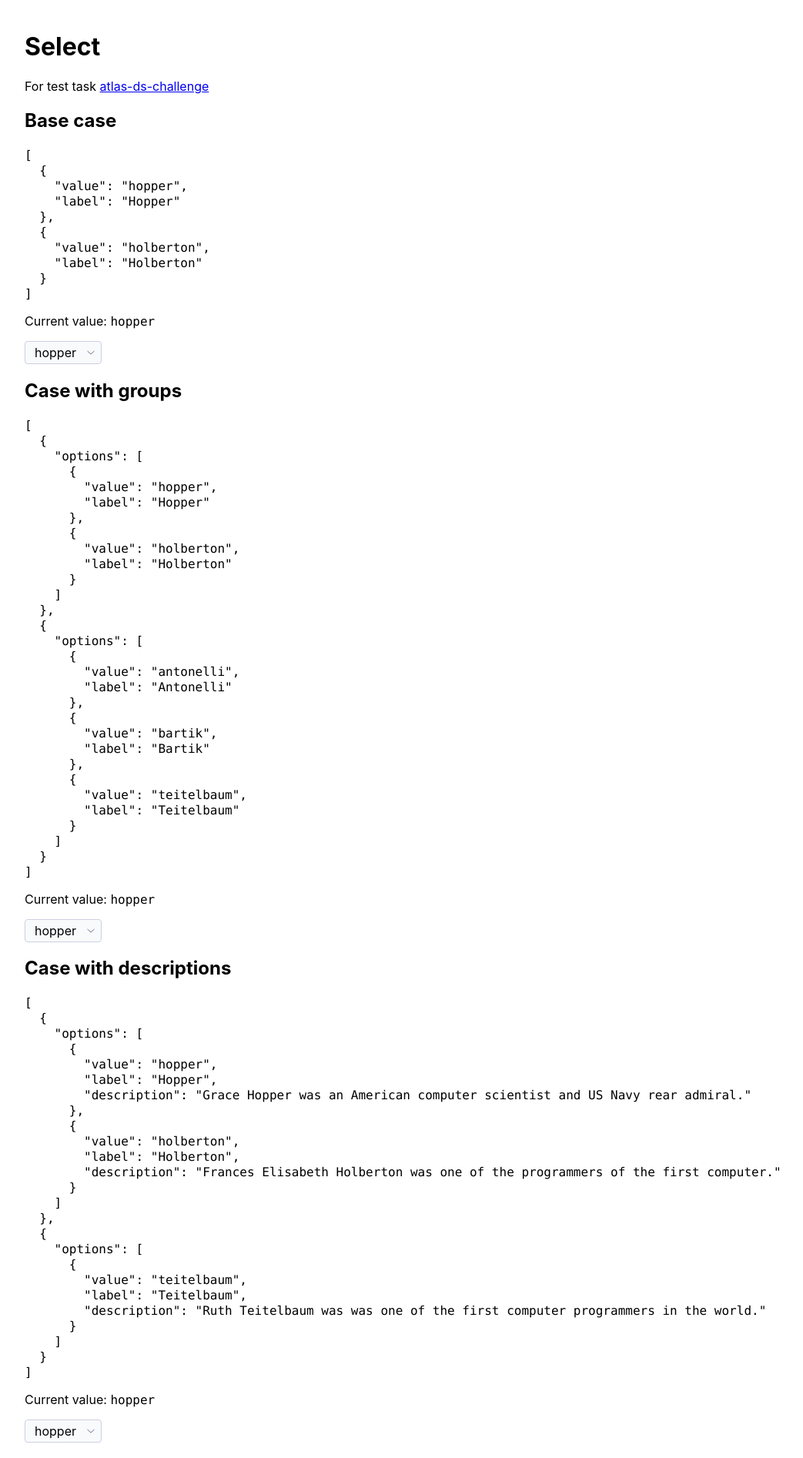
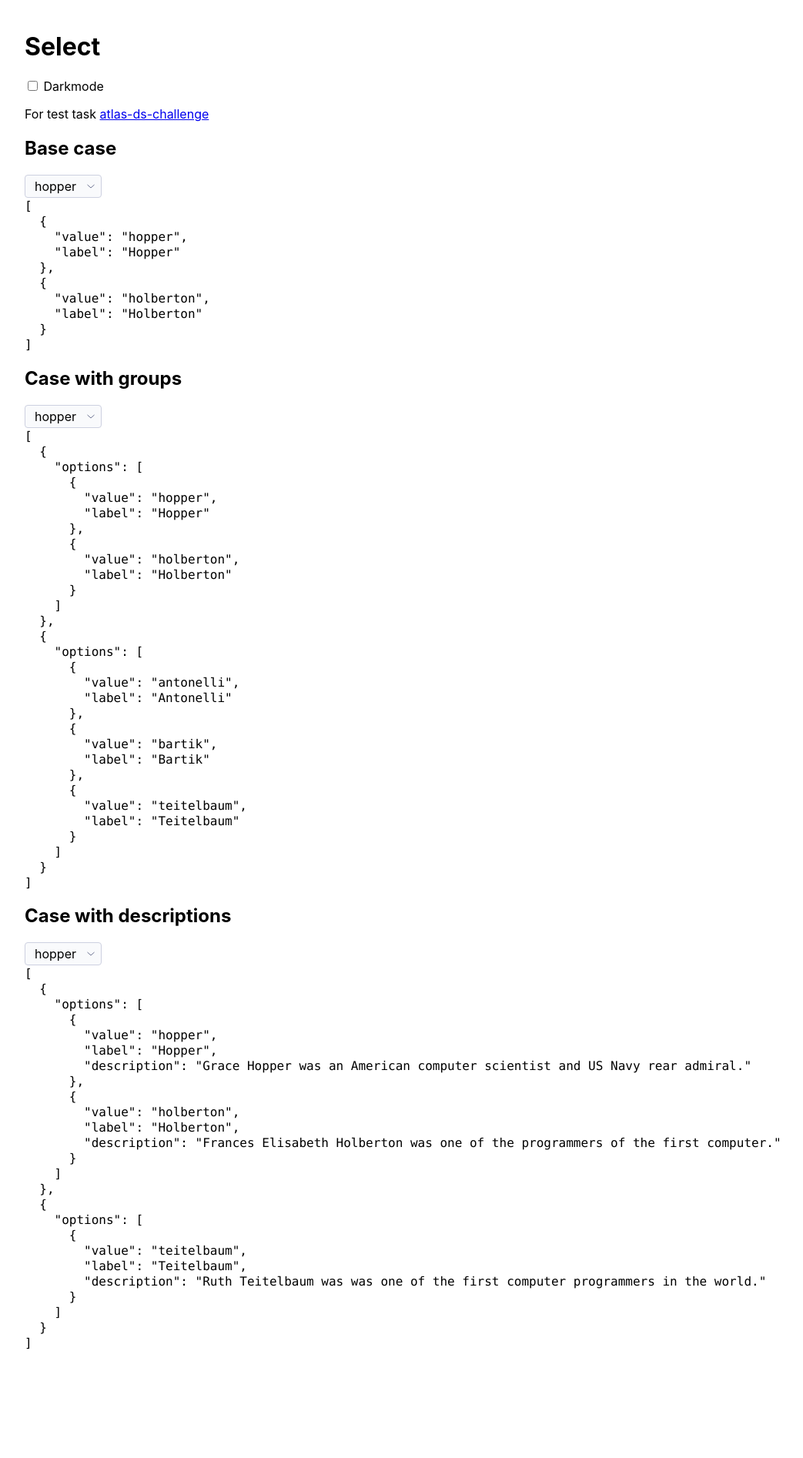
Before and after one commit to AndreiEres/adjust-ui, a React (Create React App) app: page / in a window 1280 px wide. Shown: the whole page at 77% size, without its empty margins (208-1251 px from the left). After the commit the page ends 1774 px from the top, so only its background shows below. Built offline with nearby package versions, Linux system fonts and the light colour scheme.

Commit message:
Add dark mode

```diff
--- a/src/App.tsx
+++ b/src/App.tsx
@@ -53,6 +53,7 @@ const descriptionOptions = [
 ]
 
 const App: React.FC = () => {
+  const [mode, setMode] = React.useState<'light' | 'dark'>('light')
   const [flatOptionsValue, setFlatOptionsValue] = React.useState(
     flatOptions[0].value
   )
@@ -62,10 +63,20 @@ const App: React.FC = () => {
   const [descriptionOptionsValue, setDescriptionOptionsValue] = React.useState(
     descriptionOptions[0].options[0].value
   )
+  const toggleMode = () => setMode(mode === 'dark' ? 'light' : 'dark')
 
   return (
+    <div className={mode}>
       <div className='container'>
         <h1>Select</h1>
+        <label>
+          <input
+            type='checkbox'
+            checked={mode === 'dark'}
+            onChange={toggleMode}
+          />{' '}
+          Darkmode
+        </label>
         <p>
           For test task{' '}
           <a href='https://github.com/spaceship-forks/atlas-ds-challenge'>
@@ -74,39 +85,34 @@ const App: React.FC = () => {
         </p>
 
         <h2>Base case</h2>
-      <code>{prettify(flatOptions)}</code>
-      <p>
-        Current value: <code>{flatOptionsValue}</code>
-      </p>
         <Select
           value={flatOptionsValue}
           options={flatOptions}
+          mode={mode}
           onChange={setFlatOptionsValue}
         />
+        <code>{prettify(flatOptions)}</code>
 
         <h2>Case with groups</h2>
-      <code>{prettify(groupOptions)}</code>
-      <p>
-        Current value: <code>{groupOptionsValue}</code>
-      </p>
         <Select
           value={groupOptionsValue}
           options={groupOptions}
           showDescription
+          mode={mode}
           onChange={setGroupOptionsValue}
         />
+        <code>{prettify(groupOptions)}</code>
 
         <h2>Case with descriptions</h2>
-      <code>{prettify(descriptionOptions)}</code>
-      <p>
-        Current value: <code>{descriptionOptionsValue}</code>
-      </p>
         <Select
           value={descriptionOptionsValue}
           options={descriptionOptions}
           showDescription
+          mode={mode}
           onChange={setDescriptionOptionsValue}
         />
+        <code>{prettify(descriptionOptions)}</code>
+      </div>
     </div>
   )
 }
--- a/src/components/select/Select.tsx
+++ b/src/components/select/Select.tsx
@@ -1,5 +1,6 @@
 import PropTypes from 'prop-types'
 import React from 'react'
+import { cn } from '../../utils/classnames'
 import { SelectOptionsList } from './SelectOptionsList'
 import { SelectTrigger } from './SelectTrigger'
 import s from './styles.module.css'
@@ -9,9 +10,11 @@ export const Select: React.FC<SelectProps> = ({
   value,
   options,
   showDescription = false,
+  mode = 'light',
   onChange,
 }) => {
   const [isOpen, setIsOpen] = React.useState(false)
+  const isDarkMode = mode === 'dark'
   const open = () => setIsOpen(true)
   const handleClick = (newValue: string) => {
     setIsOpen(false)
@@ -21,7 +24,7 @@ export const Select: React.FC<SelectProps> = ({
   if (options.length === 0) return null
 
   return (
-    <div className={s.root}>
+    <div className={cn(s.root, isDarkMode && s.darkMode)}>
       <SelectTrigger label={value} onClick={open} />
       {isOpen && (
         <SelectOptionsList
@@ -39,5 +42,6 @@ Select.propTypes = {
   value: PropTypes.string.isRequired,
   options: PropTypes.array.isRequired,
   showDescription: PropTypes.bool,
+  mode: PropTypes.oneOf(['light', 'dark']),
   onChange: PropTypes.func,
 }
--- a/src/components/select/styles.module.css
+++ b/src/components/select/styles.module.css
@@ -1,3 +1,6 @@
+/* TODO: Fix dark mode styles */
+/* TODO: Set text colors */
+
 .root {
   --color-white: #fff;
   --color-light: #f9fafc;
@@ -29,6 +32,13 @@
   flex-direction: column;
   align-items: flex-start;
   position: relative;
+}
+
+.root.darkMode {
+  --color-background: var(--color-dark);
+  --color-key: var(--color-cyan);
+  --color-hover: var(--color-dark-gray);
+  --color-border: var(--color-dark-gray);
 }
 
 .root * {
--- a/src/components/select/types.ts
+++ b/src/components/select/types.ts
@@ -14,6 +14,7 @@ export type SelectProps = {
   value: string
   options: SelectOptionType[]
   showDescription?: boolean
+  mode?: 'light' | 'dark'
   onChange?: (value: string) => void
 }
 
--- a/src/index.css
+++ b/src/index.css
@@ -20,3 +20,8 @@ code {
   margin: 0 auto;
   padding: 20px;
 }
+
+.dark {
+  color: white;
+  background-color: #121523;
+}
```
Lines whose indentation alone changed are shown as unchanged.
